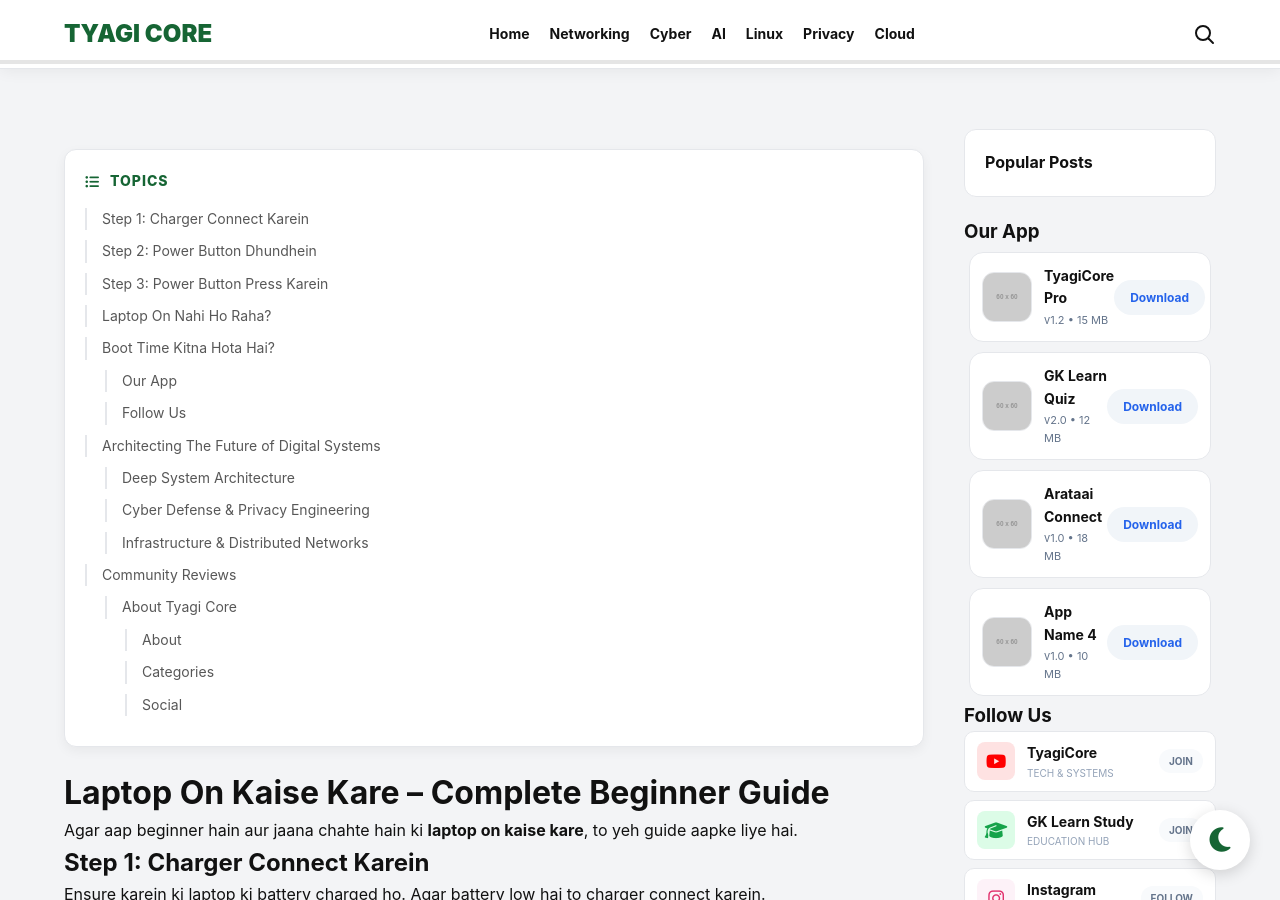
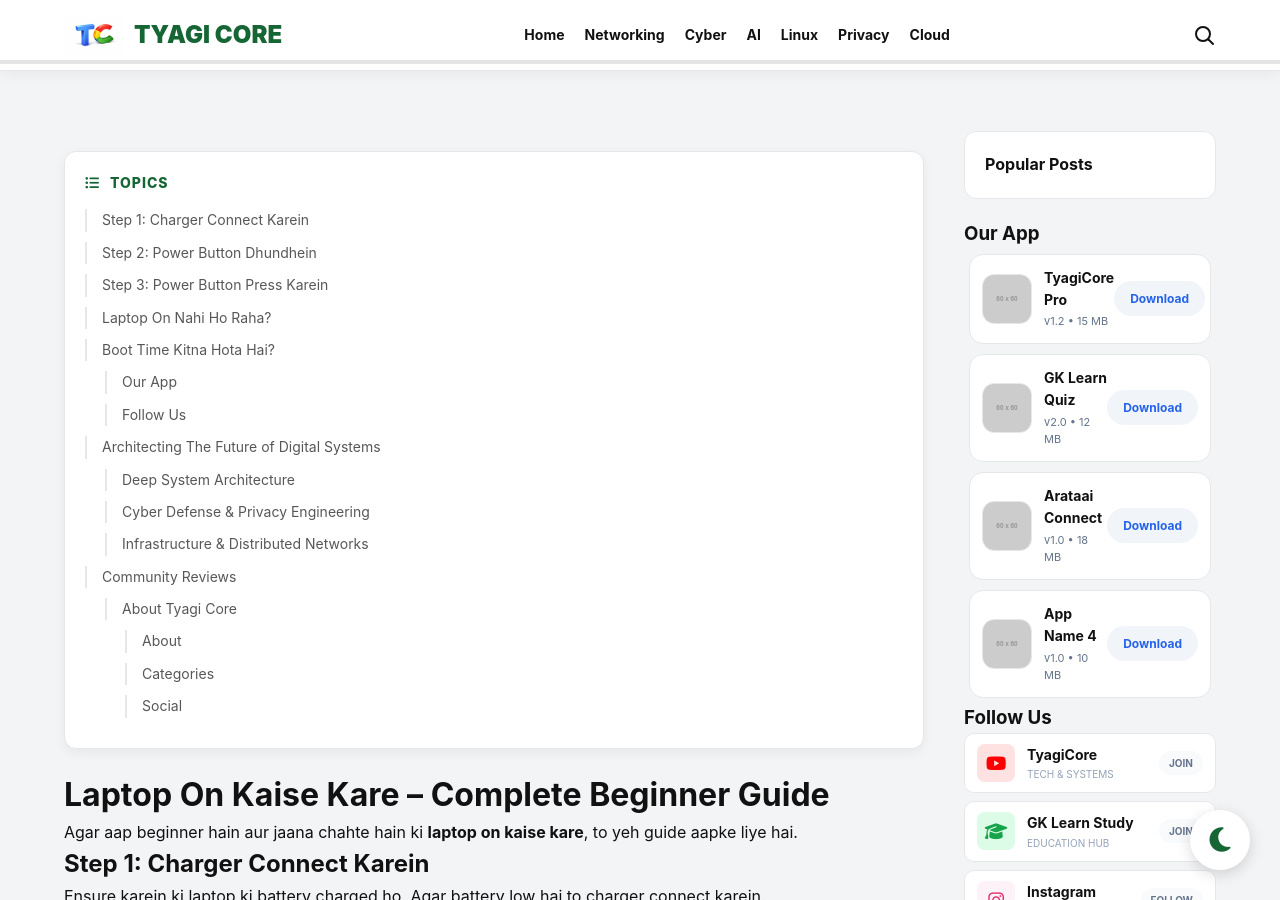
Before and after one commit to HimanshuTyagiJi/TyagiCore, a Jekyll site: the page built from laptop-on-kaise-karen.html, in a window 1280 px wide and 900 px high. Built offline with Jekyll 4.4.1, drawn with Linux system fonts in a browser that asks for light colours.

Commit message:
Update default.html

```diff
--- a/_layouts/default.html
+++ b/_layouts/default.html
@@ -12,7 +12,10 @@
 
 <header class="header">
   <div class="header-inner">
-    <a href="{{ '' | relative_url }}" class="logo">TYAGI CORE</a>
+ <a href="{{ '/' | relative_url }}" class="logo">
+  <img src="{{ 'assets/images/tyagicore.png' | relative_url }}" alt="Tyagi Core" style="height: 40px; vertical-align: middle; margin-right: 10px;">
+  <span>TYAGI CORE</span>
+</a>
    <nav class="nav">
   <a href="{{ '' | absolute_url }}">Home</a>
   <a href="{{ 'networking' | absolute_url }}">Networking</a>
@@ -46,7 +49,10 @@
 
 <div class="mobile-overlay" onclick="toggleMenu(false)"></div>
 <div class="mobile-menu">
-  <div class="mobile-header">TYAGI CORE <span onclick="toggleMenu(false)" style="cursor:pointer;">✕</span></div>
+  <div class="mobile-header"> <a href="{{ '/' | relative_url }}" class="logo">
+  <img src="{{ 'assets/images/tyagicore.png' | relative_url }}" alt="Tyagi Core" style="height: 40px; vertical-align: middle; margin-right: 10px;">
+  <span>TYAGI CORE</span>
+</a><span onclick="toggleMenu(false)" style="cursor:pointer;">✕</span></div>
   <div class="mobile-nav">
 
   <a href="{{ '' | absolute_url }}">Home</a>
```
